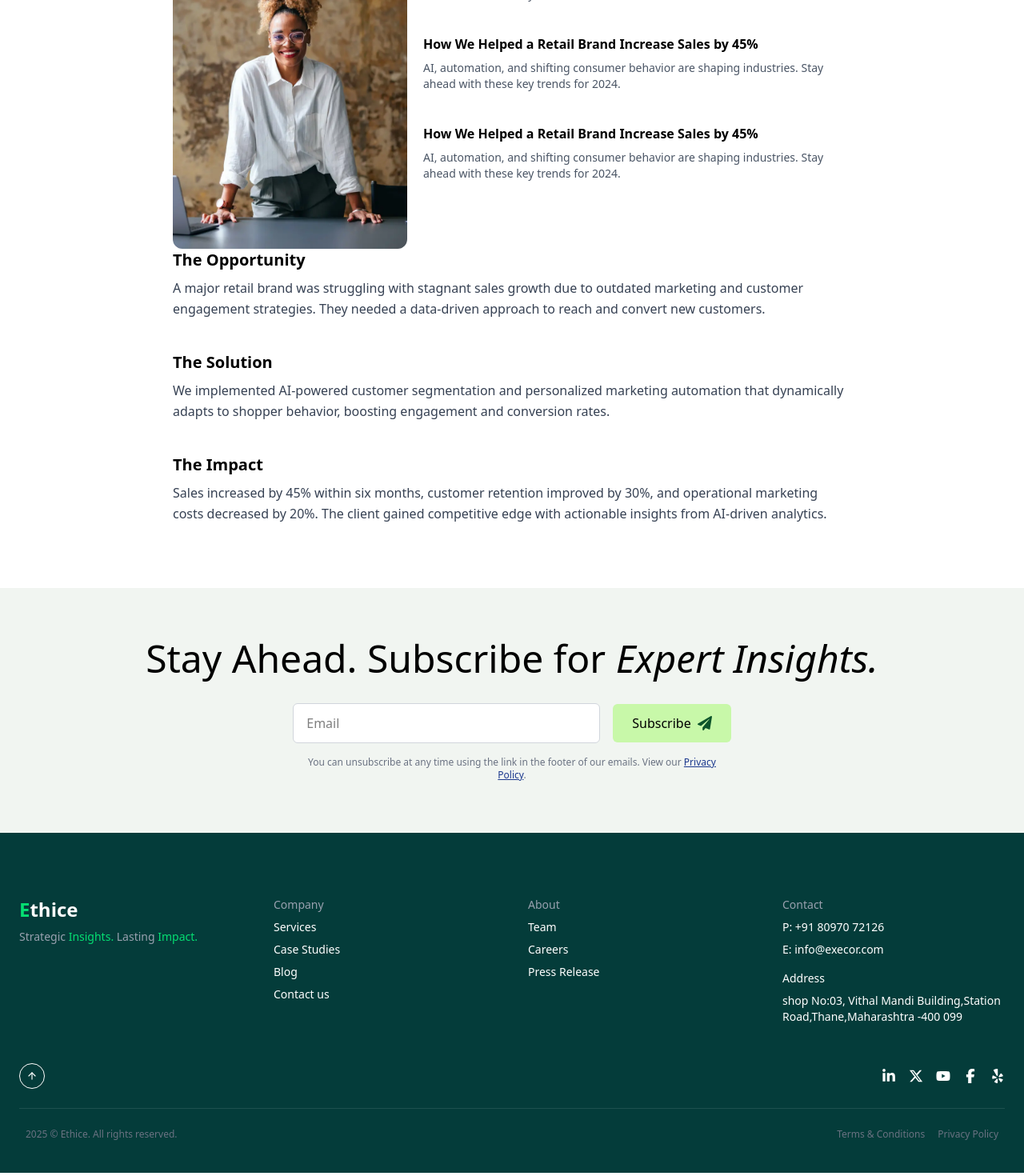
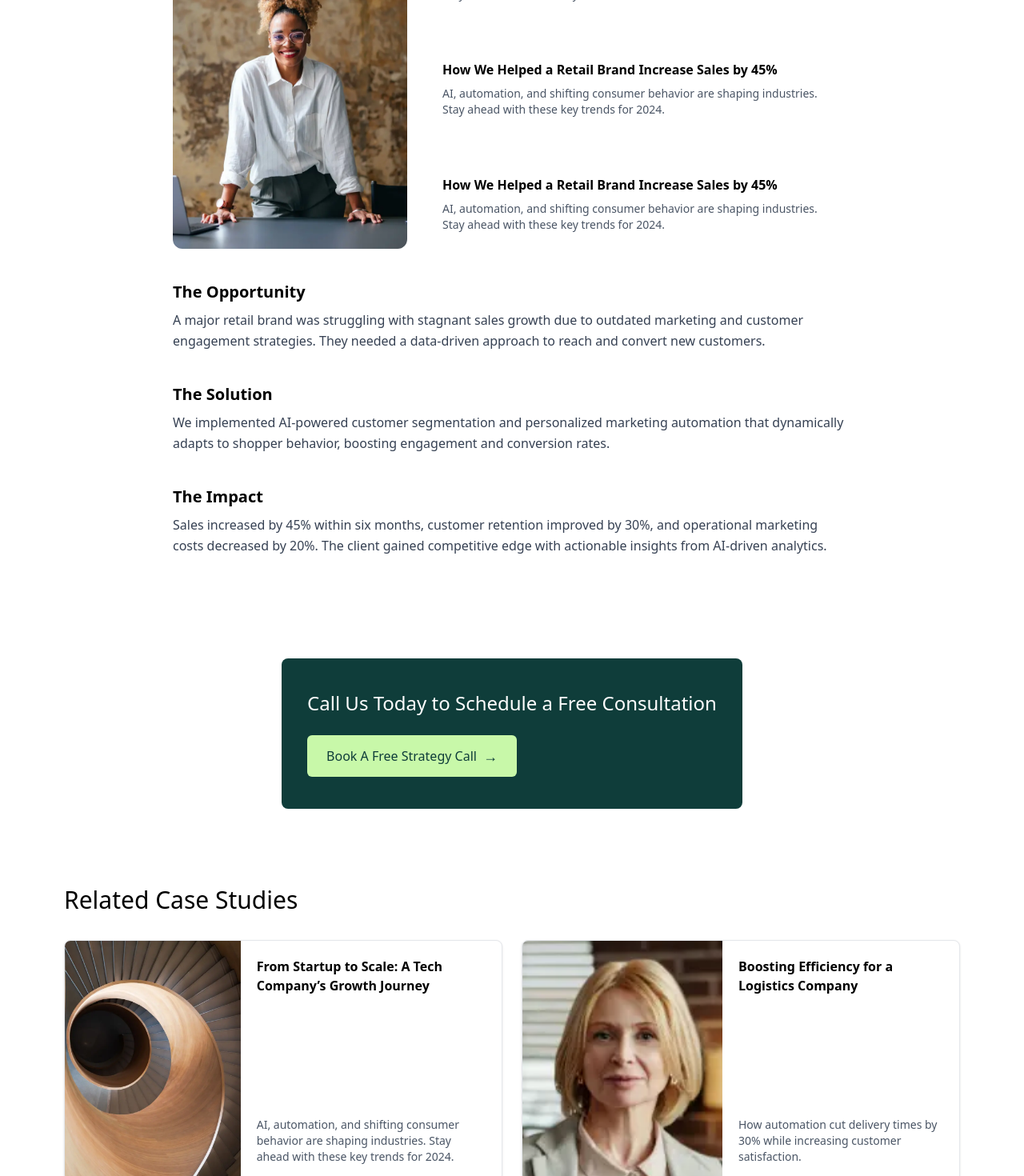
Before and after one commit to pranay-sankar-muppanenei/ethice, a Next.js app in the folder frontend/: page /case-studies/1 in a window 1280 px wide. Shown: the part 480-1950 px from the top of the page at 80% size. Built offline with nearby package versions, Linux system fonts and the light colour scheme.

Commit message:
full case study

```diff
--- a/frontend/src/pages/case-studies/[id].jsx
+++ b/frontend/src/pages/case-studies/[id].jsx
@@ -1,4 +1,5 @@
 import { useRouter } from "next/router";
+import Link from "next/link";
 import { caseStudies } from "@/data/caseStudiesData";
 
 export default function CaseStudyDetail() {
@@ -11,52 +12,49 @@
 
   if (!study) return <p>Case study not found</p>;
 
+  // Related case studies (excluding current one)
+  const relatedStudies = caseStudies
+    .filter((c) => c.id !== study.id)
+    .slice(0, 2); // show only 2
+
   return (
     <>
       {/* Full-width Hero Section */}
       <section className="w-full bg-[#f5f7f4] py-16 text-center">
         <div className="max-w-4xl mx-auto px-4">
-          {/* Breadcrumb */}
-
-
           {/* Title */}
           <h1 className="text-4xl font-serif font-semibold leading-snug mb-6">
             {study.title}
           </h1>
 
-          {/* Button */}
+          {/* Back to case studies */}
+          <Link href="/case-studies">
             <button className="px-4 py-1 rounded-md text-sm border border-gray-300 bg-white hover:bg-gray-100 transition">
               Case Studies
             </button>
+          </Link>
         </div>
       </section>
 
       {/* Main Content */}
       <section className="max-w-4xl mx-auto px-6 py-10">
-        {/* Image */}
-        <div className="flex">
+        {/* Image & Details */}
+        <div className="flex flex-col md:flex-row gap-6 mb-10">
           <img
             src={study.image}
             alt={study.title}
             className="h-[400px] w-[300px] object-cover rounded-xl"
           />
-            <div className="flex flex-col">
-                <div className="p-5 flex flex-col space-y-4">
+          <div className="flex flex-col justify-between">
+            {[1, 2, 3].map((i) => (
+              <div key={i} className="p-5 flex flex-col space-y-4">
                 <h3 className="text-md font-semibold mb-2">{study.title}</h3>
                 <p className="text-sm text-gray-600">{study.description}</p>
               </div>
-            <div className="p-5 flex flex-col space-y-4">
-              <h3 className="text-md font-semibold mb-2">{study.title}</h3>
-              <p className="text-sm text-gray-600">{study.description}</p>
-            </div>
-            <div className="p-5 flex flex-col space-y-4">
-              <h3 className="text-md font-semibold mb-2">{study.title}</h3>
-              <p className="text-sm text-gray-600">{study.description}</p>
+            ))}
           </div>
         </div>
 
-
-</div>
         {/* Opportunity */}
         <div className="mb-10">
           <h2 className="text-xl font-semibold mb-2">The Opportunity</h2>
@@ -75,6 +73,48 @@
           <p className="text-gray-700 leading-relaxed">{study.impact}</p>
         </div>
       </section>
+
+      <section className="py-12 flex justify-center">
+  <div className="bg-[#0F3D3A] rounded-lg px-8 py-10 max-w-2xl text-center">
+    <h3 className="text-xl md:text-2xl font-medium text-white mb-6">
+      Call Us Today to Schedule a Free Consultation
+    </h3>
+    <Link href="/contact">
+      <button className="bg-[#C8F8A9] text-[#0F3D3A] px-6 py-3 rounded-md font-medium flex items-center justify-center gap-2 hover:bg-[#b7e997] transition">
+        Book A Free Strategy Call
+        <span className="text-lg">→</span>
+      </button>
+    </Link>
+  </div>
+</section>
+
+
+      {/* Related Case Studies */}
+      <section className="max-w-6xl mx-auto px-4 py-12">
+        <h2 className="text-3xl font-light mb-8">Related Case Studies</h2>
+        <div className="grid gap-6 sm:grid-cols-2">
+          {relatedStudies.map((related) => (
+            <Link
+              key={related.id}
+              href={`/case-studies/${related.id}`}
+              className="flex bg-white rounded-lg shadow-sm border border-gray-200 overflow-hidden hover:shadow-md hover:scale-103 transition"
+            >
+              <img
+                src={related.image}
+                alt={related.title}
+                className="h-[300px] w-[250px] object-cover"
+              />
+              <div className="p-5 flex flex-col justify-between">
+                <h3 className="text-md font-semibold mb-2">{related.title}</h3>
+                <p className="text-sm text-gray-600">{related.description}</p>
+              </div>
+            </Link>
+          ))}
+        </div>
+      </section>
+
+      {/* Call Us Today / Strategy Call Banner */}
+
     </>
   );
 }
```
Lines whose indentation alone changed are shown as unchanged.
